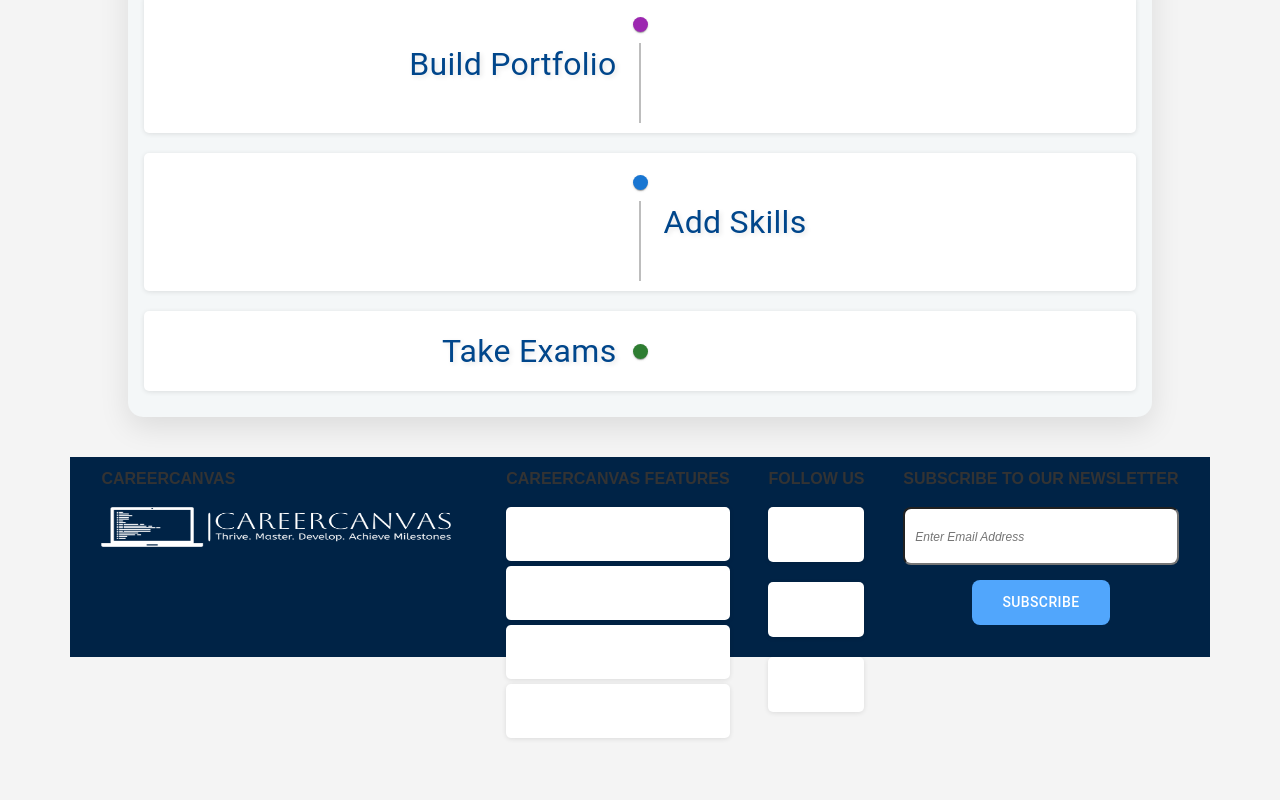
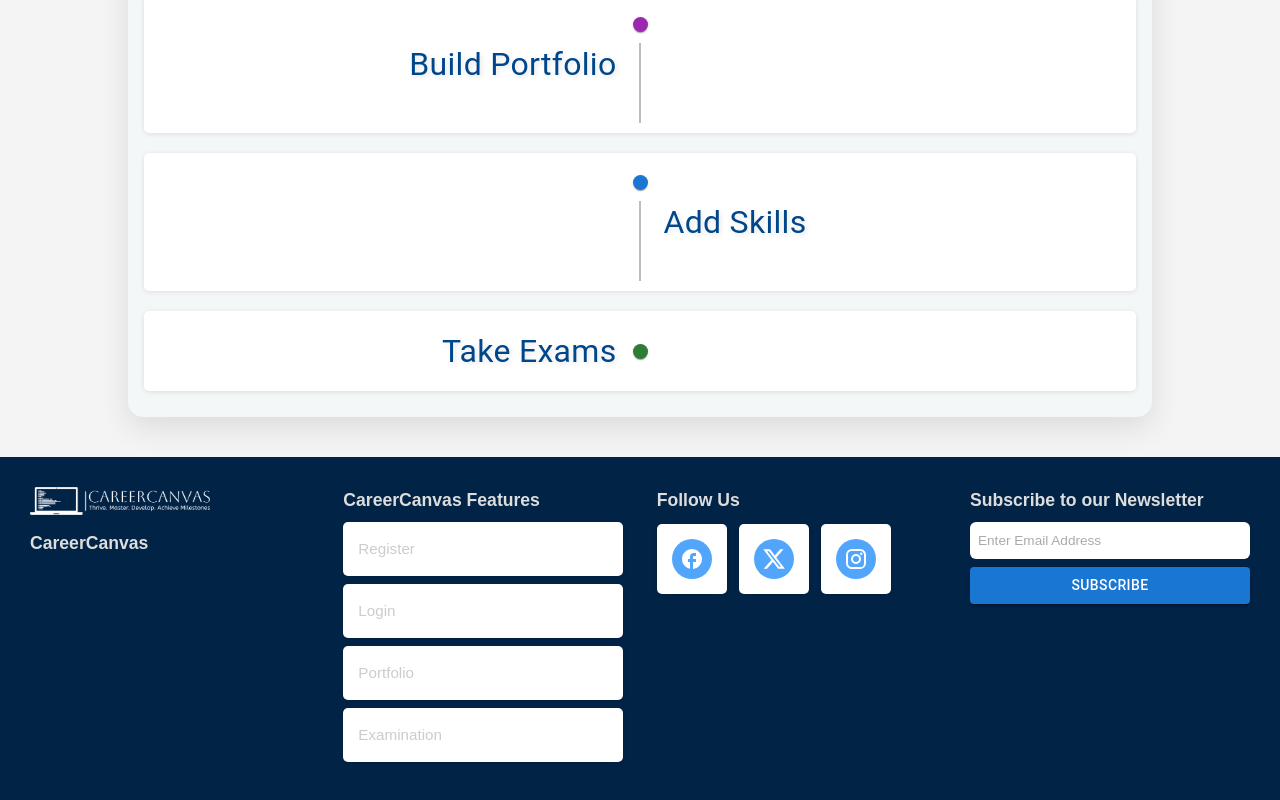
Before and after one commit to AbramBorma/CareerCanvas-ITI-Graduation_Project, a React (Create React App) app in the folder frontend/: page / in a window 1280 px wide. Shown: the part 1991-2791 px from the top of the page. Before the commit the page ends 2734 px from the top, so only its background shows below. Built offline with nearby package versions, Linux system fonts and the light colour scheme.

Commit message:
Footer Styling

```diff
--- a/frontend/src/components/Footer.js
+++ b/frontend/src/components/Footer.js
@@ -1,6 +1,6 @@
 import React from 'react';
-import '../static/styles/footer.css'
-import logo from '../static/imgs/careercanvas-high-resolution-logo-white-transparent.png'
+import '../static/styles/footer.css';
+import logo from '../static/imgs/careercanvas-high-resolution-logo-white-transparent.png';
 import Button from '@mui/material/Button';
 import FacebookRoundedIcon from '@mui/icons-material/FacebookRounded';
 import XIcon from '@mui/icons-material/X';
@@ -8,51 +8,72 @@ import InstagramIcon from '@mui/icons-material/Instagram';
 
 const Footer = () => {
     return (
-        <>
-            <div className="container">
-                <div className="logo">
-                    <p>CareerCanvas</p>
+        <footer className="footer-container">
+            {/* Logo and Branding */}
+            <div className="footer-section logo">
                 <img
                     src={logo}
-                    alt="Logo"
-                    style={{width: '350px', height:'40px', marginRight: '16px'}}
+                    alt="CareerCanvas Logo"
+                    className="footer-logo"
                 />
+                <p>CareerCanvas</p>
             </div>
-                <div className="internal-links">
+
+            {/* Internal Links */}
+            <div className="footer-section internal-links">
                 <p>CareerCanvas Features</p>
                 <ul>
-                        <li className='il-linl'>
-                            <a href="register.html">Register</a>
+                    <li><a href="register.html">Register</a></li>
+                    <li><a href="login.html">Login</a></li>
+                    <li><a href="portfolio.html">Portfolio</a></li>
+                    <li><a href="examination.html">Examination</a></li>
+                </ul>
+            </div>
+
+            {/* Social Media Links */}
+            <div className="footer-section external-links">
+                <p>Follow Us</p>
+                <ul>
+                    <li>
+                        <a href="https://facebook.com" target="_blank" rel="noopener noreferrer">
+                            <FacebookRoundedIcon />
+                        </a>
                     </li>
-                        <li className='il-linl'>
-                            <a href="login.html">Login</a>
+                    <li>
+                        <a href="https://x.com" target="_blank" rel="noopener noreferrer">
+                            <XIcon />
+                        </a>
                     </li>
-                        <li className='il-linl'>
-                            <a href="portfolio.html">Portfolio</a>
-                        </li>
-                        <li className='il-linl'>
-                            <a href="examination.html">Examination</a>
+                    <li>
+                        <a href="https://instagram.com" target="_blank" rel="noopener noreferrer">
+                            <InstagramIcon />
+                        </a>
                     </li>
                 </ul>
             </div>
-                <div className="external-links">
-                    <p>Follow Us</p>
-                    <ul>
-                        <li>< FacebookRoundedIcon/></li>
-                        <li><XIcon /></li>
-                        <li><InstagramIcon /></li>
-                    </ul>
-                </div>
-                <div className="subscribe">
+
+            {/* Newsletter Subscription */}
+            <div className="footer-section subscribe">
                 <p>Subscribe to our Newsletter</p>
                 <form action="">
-                        <input type="email" name="email" id="email" placeholder='Enter Email Address' />
-                        <Button type='submit' className='cta-button-borma'>Subscribe</Button>
+                    <input
+                        type="email"
+                        name="email"
+                        id="email"
+                        placeholder="Enter Email Address"
+                    />
+                    <Button
+                        type="submit"
+                        className="cta-button"
+                        variant="contained"
+                        color="primary"
+                    >
+                        Subscribe
+                    </Button>
                 </form>
             </div>
-            </div>
-        </>
+        </footer>
     );
-}
+};
 
 export default Footer;
--- a/frontend/src/static/styles/footer.css
+++ b/frontend/src/static/styles/footer.css
@@ -1,98 +1,142 @@
-.container {
-    background-color: #002346;
-    height: 200px;
-    color: white;
-    display: flex;
-    justify-content: space-around;
-    align-items: center;
-}
+    /* Main Footer Container */
+    .footer-container {
+        background-color: #002346;
+        color: white;
+        padding: 30px 20px;
+        display: flex;
+        flex-wrap: wrap;
+        justify-content: space-between;
+        align-items: flex-start;
+        width: 100%;
+        box-sizing: border-box;
+    }
 
-.logo,
-.internal-links,
-.external-links,
-.subscribe {
-    height: 180px;
-    padding: 0;
-    margin: 0;
-    display: flex;
-    flex-direction: column;
-    justify-content: flex-start;
-    align-items: flex-start;
-}
+    /* Individual sections inside the footer */
+    .footer-section {
+        flex: 1 1 250px;
+        margin: 0 10px;
+        max-width: 280px;
+    }
 
-.logo p,
-.internal-links p,
-.external-links p,
-.subscribe p {
-    text-transform: uppercase;
-    font-size: 1rem;
-    font-weight: bold;
-}
+    .footer-logo {
+        width: 180px;
+        height: auto;
+        margin-bottom: 15px;
+    }
 
-.internal-links ul,
-.external-links ul {
-    text-align: left;
-    padding: 0;
-    list-style: none;
-    margin: 0;
-}
+    .footer-section p {
+        font-size: 1.1rem;
+        font-weight: bold;
+        color: #ddd;
+        margin-bottom: 8px;
+    }
 
-.external-links ul {
-    text-align: center;
-}
+    /* Internal Links List Styling */
+    .footer-section ul {
+        list-style: none;
+        padding: 0;
+    }
 
-.internal-links ul .il-linl,
-.external-links ul .il-linl {
-    margin-bottom: 5px;
-}
+    .footer-section ul li {
+        margin-bottom: 8px;
+    }
 
-.internal-links ul .il-linl a,
-.external-links ul .il-linl a {
-    text-decoration: none;
-    color: white;
-}
+    .footer-section ul li a {
+        color: #ccc;
+        text-decoration: none;
+        font-size: 0.95rem;
+    }
 
-.internal-links ul .il-linl a:hover,
-.external-links ul .il-linl a:hover {
-    text-decoration: none;
-    color: #108ea1;
-}
+    .footer-section ul li a:hover {
+        color: #51a6fc;
+        font-weight: bold;
+        transition: color 0.3s ease-in-out;
+    }
 
-.subscribe form {
-    display: flex;
-    flex-direction: column;
-    width: 100%;
-}
+    /* Social Media Icons Styling */
+    .external-links ul {
+        display: flex;
+        gap: 12px;
+        justify-content: flex-start;
+        align-items: center;
+        padding: 0;
+        margin-top: 10px;
+    }
 
-.subscribe form input {
-    width: 100%;
-    /* Full width of the container */
-    padding: 15px 10px;
-    border-radius: 8px;
-    margin-bottom: 10px;
-    /* Space between input and button */
-    box-sizing: border-box;
-}
+    .external-links ul li {
+        list-style: none;
+    }
 
-.subscribe form input::placeholder {
-    font-style: italic;
-    font-size: 0.75rem;
-}
+    .external-links ul li a {
+        display: inline-block;
+        width: 40px;
+        height: 40px;
+        background-color: #51a6fc;
+        color: white;
+        border-radius: 50%;
+        display: flex;
+        justify-content: center;
+        align-items: center;
+        text-decoration: none;
+        font-size: 1.5rem;
+    }
 
-.subscribe form .cta-button-borma {
-    width: 50%;
-    /* Full width of the container */
-    margin: 5px auto;
-    padding: 10px;
-    color: white;
-    background-color: #51a6fc;
-    border: none;
-    border-radius: 8px;
-    cursor: pointer;
-    box-sizing: border-box;
-}
+    .external-links ul li a:hover {
+        background-color: #4097e1;
+        transition: background-color 0.3s ease-in-out;
+        color: white;
+    }
 
-.subscribe form .cta-button-borma:hover {
-    background-color: #4097e1;
-    /* Darker on hover */
-}
+    /* Subscription Form */
+    .subscribe form {
+        display: flex;
+        flex-direction: column;
+        gap: 8px;
+    }
+
+    .subscribe form input {
+        padding: 8px;
+        border-radius: 6px;
+        border: none;
+        width: 100%;
+        font-size: 0.9rem;
+    }
+
+    .subscribe form input::placeholder {
+        color: #aaa;
+        font-size: 0.85rem;
+    }
+
+    .cta-button {
+        padding: 10px;
+        background-color: #51a6fc;
+        color: white;
+        border: none;
+        border-radius: 6px;
+        cursor: pointer;
+        font-size: 1rem;
+    }
+
+    .cta-button:hover {
+        background-color: #4097e1;
+        transition: background-color 0.3s ease-in-out;
+    }
+
+    /* Responsive Design for smaller screens */
+    @media (max-width: 768px) {
+        .footer-container {
+            flex-direction: column;
+            align-items: center;
+            text-align: center;
+        }
+
+        .footer-section {
+            width: 100%;
+            max-width: 100%;
+            margin-bottom: 15px;
+        }
+
+        .external-links ul {
+            justify-content: center;
+        }
+    }
```
Lines whose indentation alone changed are shown as unchanged.
